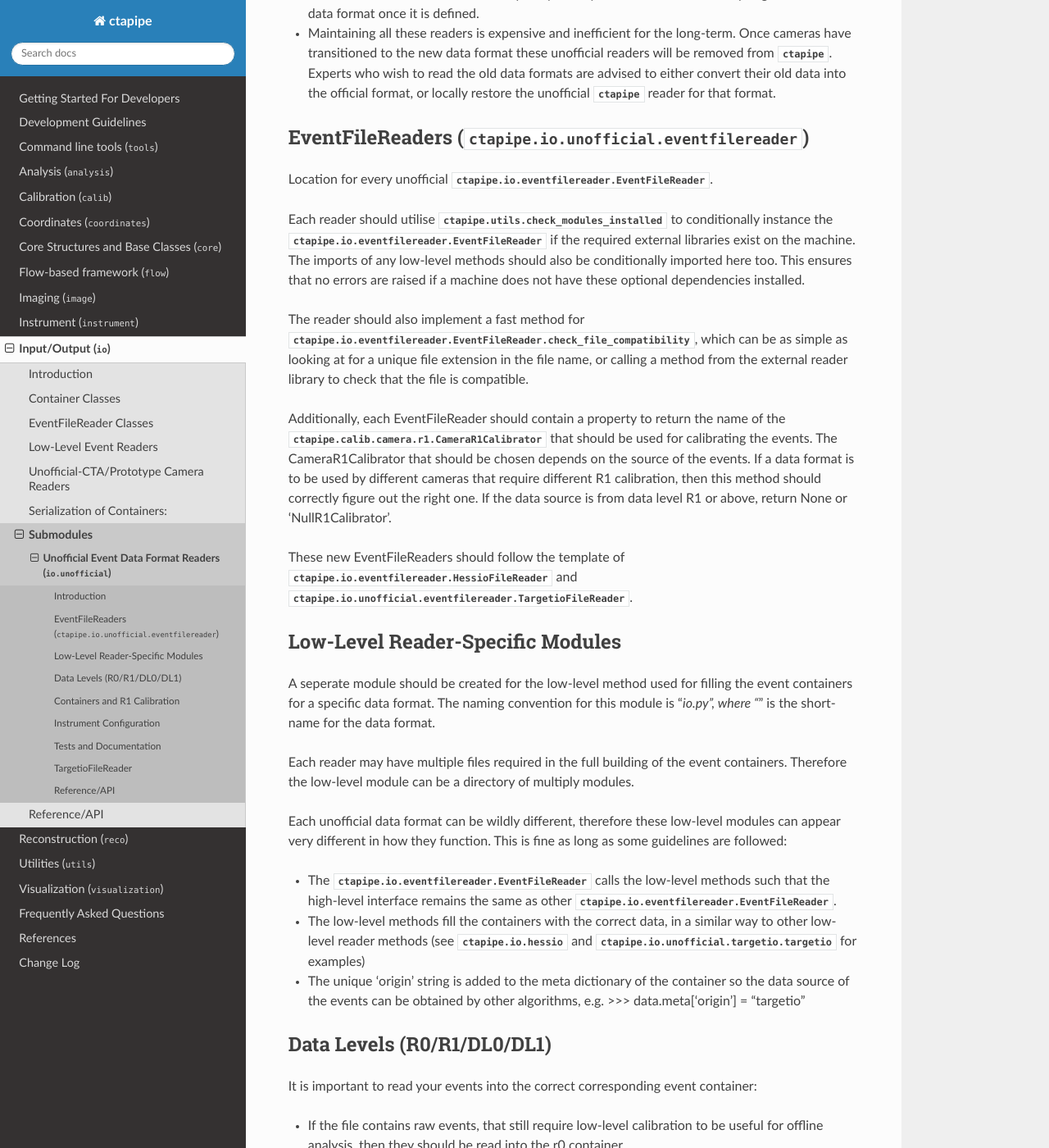
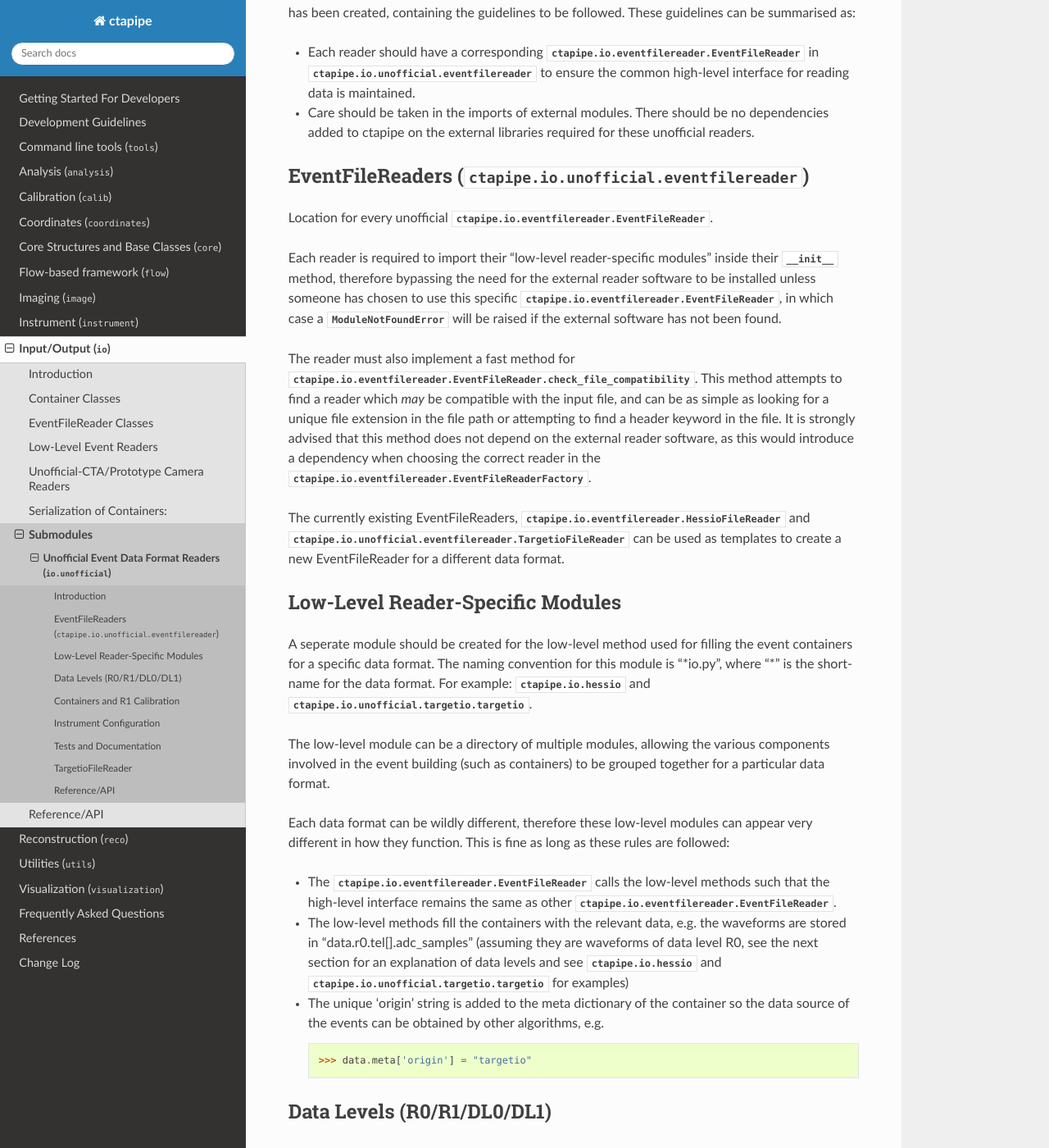
Before and after one commit to cta-observatory/ctapipe, a Sphinx documentation site: the page built from docs/io/index_unofficial.rst, in a window 1280 px wide and 1400 px high, scrolled down 618 px. Shown: the whole window at 82% size. Built offline with Sphinx 7.4.7 and the Read the Docs theme 2.0.0, drawn with Linux system fonts in a browser that asks for light colours; the version number could not be read and is left out; some of the changed text lies outside the part shown.

Commit message:
- Updated documentation to match code updates, and to address github requests

```diff
--- a/docs/io/index.rst
+++ b/docs/io/index.rst
@@ -24,7 +24,7 @@ Container Classes
 =================
 
 Event data that is intended to be read or written from files is stored
-in subclasses of `ctapipe.core.Container`, the structre of which is
+in subclasses of `ctapipe.core.Container`, the structure of which is
 defined in the `ctapipe.io.containers` module (See reference API below). Each
 element in the container is a `ctapipe.core.Field`, containing the
 default value, a description, and default unit if necessary. The
--- a/docs/io/index_unofficial.rst
+++ b/docs/io/index_unofficial.rst
@@ -16,17 +16,9 @@ their camera events are stored.
 
 For data analysis, MC verification, and increasing familiarity with using
 `ctapipe`, it is desirable to allow reading of all these data formats into
-`ctapipe`. However, care must be taken with this process:
+`ctapipe`. However it is important to keep in mind the following points in the
+creation of a new unofficial reader:
 
-* Each reader should have a corresponding
-  `ctapipe.io.eventfilereader.EventFileReader` in
-  `ctapipe.io.unofficial.eventfilereader` to ensure the common high-level
-  interface for reading data is maintained.
-* Care should be taken in the imports of external modules. There should be no
-  dependencies added to ctapipe on the external libraries required for these
-  unofficial readers. Each `ctapipe.io.eventfilereader.EventFileReader`
-  should be conditionally instanced provided the required external libraries
-  are already installed on the machine.
 * These readers are unofficial and temporary - every camera team will be
   adopting the official CTA data format once it is defined.
 * Maintaining all these readers is expensive and inefficient for the long-term.
@@ -35,36 +27,44 @@ For data analysis, MC verification, and increasing familiarity with using
   formats are advised to either convert their old data into the official
   format, or locally restore the unofficial `ctapipe` reader for that format.
 
+In an attempt to simplify and standardise the process of creating a new
+reader, this documentation has been created, containing the guidelines to be
+followed. These guidelines can be summarised as:
+
+* Each reader should have a corresponding
+  `ctapipe.io.eventfilereader.EventFileReader` in
+  `ctapipe.io.unofficial.eventfilereader` to ensure the common high-level
+  interface for reading data is maintained.
+* Care should be taken in the imports of external modules. There should be no
+  dependencies added to ctapipe on the external libraries required for these
+  unofficial readers.
+
 
 EventFileReaders (`ctapipe.io.unofficial.eventfilereader`)
 ==========================================================
 
 Location for every unofficial `ctapipe.io.eventfilereader.EventFileReader`.
 
-Each reader should utilise `ctapipe.utils.check_modules_installed` to
-conditionally instance the `ctapipe.io.eventfilereader.EventFileReader` if the
-required external libraries exist on the machine. The imports of any low-level
-methods should also be conditionally imported here too. This ensures that no
-errors are raised if a machine does not have these optional dependencies
-installed.
+Each reader is required to import their "low-level reader-specific modules"
+inside their `__init__` method, therefore bypassing the need for the external
+reader software to be installed unless someone has chosen to use this specific
+`ctapipe.io.eventfilereader.EventFileReader`, in which case a
+`ModuleNotFoundError` will be raised if the external software has not been
+found.
 
-The reader should also implement a fast method for
-`ctapipe.io.eventfilereader.EventFileReader.check_file_compatibility`, which
-can be as simple as looking at for a unique file extension in the file name,
-or calling a method from the external reader library to check that the file is
-compatible.
+The reader must also implement a fast method for
+`ctapipe.io.eventfilereader.EventFileReader.check_file_compatibility`. This
+method attempts to find a reader which *may* be compatible with the input
+file, and can be as simple as looking for a unique file extension in the file
+path or attempting to find a header keyword in the file. It is strongly
+advised that this method does not depend on the external reader software, as
+this would introduce a dependency when choosing the correct reader in the
+`ctapipe.io.eventfilereader.EventFileReaderFactory`.
 
-Additionally, each EventFileReader should contain a property to return the
-name of the `ctapipe.calib.camera.r1.CameraR1Calibrator` that should be used
-for calibrating the events. The CameraR1Calibrator that should be chosen
-depends on the source of the events. If a data format is to be used by
-different cameras that require different R1 calibration, then this method
-should correctly figure out the right one. If the data source is from data
-level R1 or above, return None or 'NullR1Calibrator'.
-
-These new EventFileReaders should follow the
-template of `ctapipe.io.eventfilereader.HessioFileReader` and
-`ctapipe.io.unofficial.eventfilereader.TargetioFileReader`.
+The currently existing EventFileReaders,
+`ctapipe.io.eventfilereader.HessioFileReader` and
+`ctapipe.io.unofficial.eventfilereader.TargetioFileReader` can be used as
+templates to create a new EventFileReader for a different data format.
 
 
 Low-Level Reader-Specific Modules
@@ -72,24 +72,28 @@ Low-Level Reader-Specific Modules
 
 A seperate module should be created for the low-level method used for filling
 the event containers for a specific data format. The naming convention for
-this module is "*io.py", where "*" is the short-name for the data format.
+this module is "\*io.py", where "\*" is the short-name for the data format.
+For example: `ctapipe.io.hessio` and `ctapipe.io.unofficial.targetio.targetio`.
 
-Each reader may have multiple files required in the full building of the event
-containers. Therefore the low-level module can be a directory of multiply
-modules.
+The low-level module can be a directory of multiple modules, allowing the
+various components involved in the event building (such as containers) to be
+grouped together for a particular data format.
 
-Each unofficial data format can be wildly different, therefore these low-level
+Each data format can be wildly different, therefore these low-level
 modules can appear very different in how they function. This is fine as long
-as some guidelines are followed:
+as these rules are followed:
 
 * The `ctapipe.io.eventfilereader.EventFileReader` calls the low-level methods
   such that the high-level interface remains the same as other
   `ctapipe.io.eventfilereader.EventFileReader`.
-* The low-level methods fill the containers with the correct data, in a
-  similar way to other low-level reader methods (see `ctapipe.io.hessio` and
+* The low-level methods fill the containers with the relevant data, e.g. the
+  waveforms are stored in "data.r0.tel[].adc_samples" (assuming they are
+  waveforms of data level R0, see the next section for an explanation of data
+  levels and see `ctapipe.io.hessio` and
   `ctapipe.io.unofficial.targetio.targetio` for examples)
 * The unique 'origin' string is added to the meta dictionary of the container
   so the data source of the events can be obtained by other algorithms, e.g.
+
   >>> data.meta['origin'] = "targetio"
 
 
@@ -119,17 +123,35 @@ Definitions SYS-QA/160517
 Containers and R1 Calibration
 =============================
 
-If the events stored in the file are at the R0 data level, then you must also
-create an `ctapipe.calib.camera.r1.CameraR1Calibrator` to perform the
-low-level calibration required for your events.
+This is an optional section. It is included here because the R1 calibration
+is the main other inclusion camera teams may need to provide to ctapipe for
+their prototype data.
 
-At the R0 level the data contents is very camera specific - there may be
+If the events stored in the file are at the R0 data level, then you may need
+to create an `ctapipe.calib.camera.r1.CameraR1Calibrator` to perform the
+low-level camera-specific R1 calibration required for your events.
+
+At the R0 level the data contents are very camera specific - there may be
 additional information at this level which is used in the R1 calibration, but
 then is unused afterwards. Therefore it may be required to create a unique R0
-container for that data format, containing additional imformation that is used
-by the `ctapipe.calib.camera.r1.CameraR1Calibrator`. An example of this for
-the TargetioEventReader is the `first_cell_ids` in
-`ctapipe.io.unofficial.targetio.containers`.
+container for that data format. This container must contain the same
+information as `ctapipe.io.containers.R0CameraContainer`, but can contain
+additional information which may be used by the
+`ctapipe.calib.camera.r1.CameraR1Calibrator`. An example of this for
+the TargetioEventReader is the `first_cell_ids` field in
+`ctapipe.io.unofficial.targetio.containers.TargetioR0CameraContainer`.
+
+Additionally, to automate the selection of the correct
+`ctapipe.calib.camera.r1.CameraR1Calibrator` from
+`ctapipe.calib.camera.r1.CameraR1CalibratorFactory`, the
+`ctapipe.io.eventfilereader.EventFileReader.r1_calibrator` property can be
+used to specify the correct calibrator to use.
+This is then obtained from the reader, and passed to the
+`ctapipe.calib.camera.r1.CameraR1CalibratorFactory`. An example of this can be
+found in ctapipe/examples/calibration_pipeline.py. If a particular data format
+is to be used by multiple cameras, each requiring different R1 calibration,
+then this method should correctly return the right one. By default, a new
+reader will return 'NullR1Calibrator'.
 
 
 Instrument Configuration
@@ -165,15 +187,14 @@ the machine. This can be done by either:
 To skip all the tests in the file, or:
 
 >>> import pytest
->>> @pytest.mark.skipif(not check_modules_installed(["external_modules"]),
->>>                     reason="Requires external unofficial reader modules")
 >>> def test_something():
+>>>    pytest.importorskip("external_module")
 
 To skip a single test function.
 
 The method to install the external software should be added to the .travis.yml
 file, so that the Travis CI can perform all tests, including the unofficial
-reader tests. Additionally, a small test file that uses in unofficial data
+reader tests. Additionally, a small test file that is in an unofficial data
 format should be committed to ctapipe-extra.
 
 Installation instructions for external software should be included in the
@@ -197,9 +218,9 @@ To read and calibrate these files, we use three external libraries:
 These are C++ libraries that have been wrapped by SWIG to produce the python
 modules `target_driver`, `target_io`, and `target_calib`.
 
-This reader is set-up to handle both R0 and R1 data levels (both stored in the
-same data format). The data levels are differed by looking at a flag in the
-header.
+This reader is set-up to handle both R0 and R1 data level files (either can be
+stored in this data format). The data level that is stored in a targetio file
+is determined by looking at a flag in the file header.
 
 The files that are compatible with this reader are stored with the extension
 ".tio", which is checked for by
```
Also changed, not shown: other parts of docs/io/index_unofficial.rst (+1 -1 lines).
